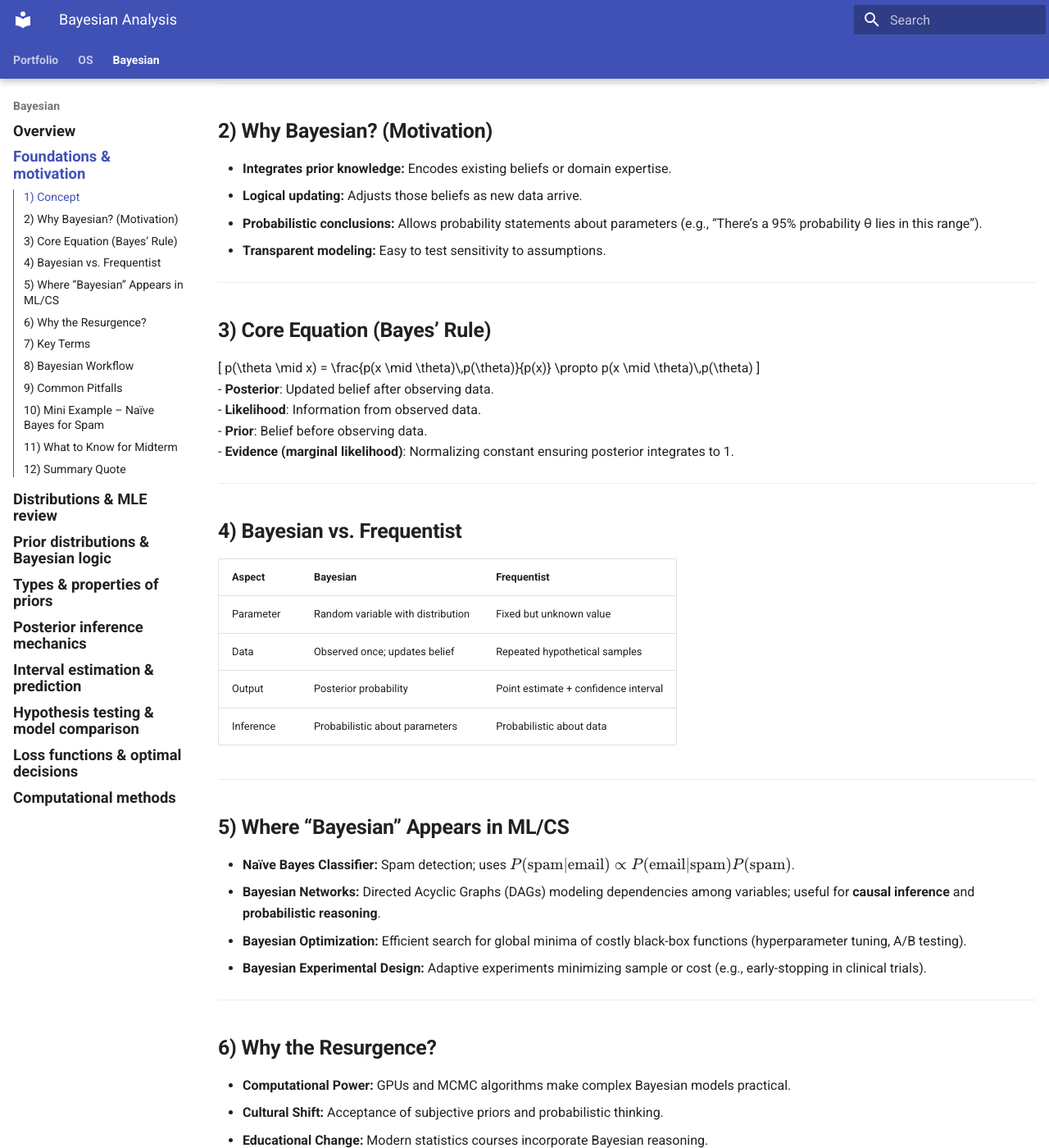
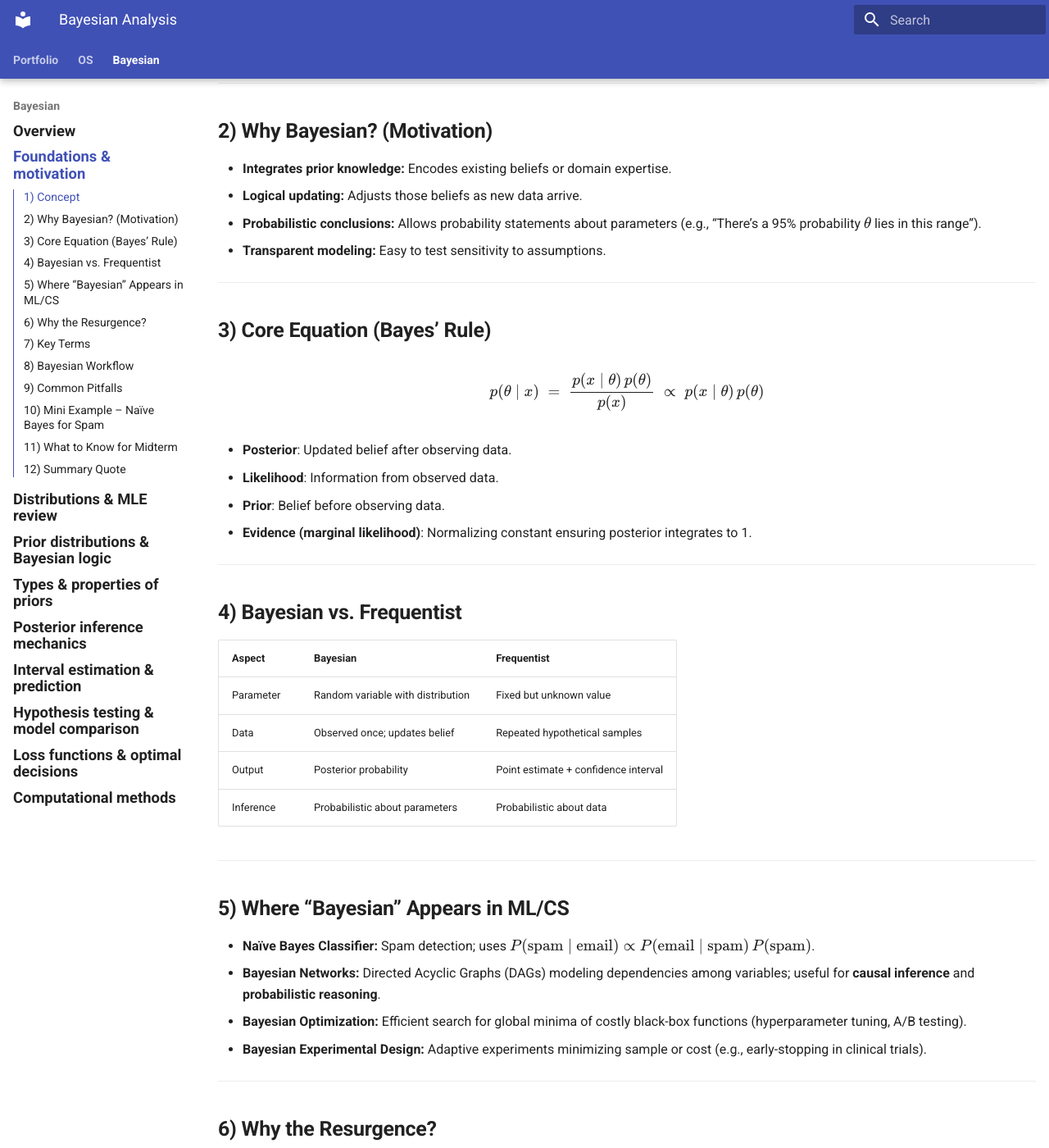
Before and after one commit to Jeongsoo-dev/ML_based_MR_CT_SeriesType_Detection, an MkDocs documentation site: the page built from docs/bayesian/foundations.md, in a window 1280 px wide and 1400 px high, scrolled down 387 px. Shown: the whole window at 82% size. Built offline with MkDocs 1.6.1 and Material for MkDocs 9.7.7, drawn with Linux system fonts in a browser that asks for light colours; some of the changed text lies outside the part shown.

Commit message:
Update foundations.md

```diff
--- a/docs/bayesian/foundations.md
+++ b/docs/bayesian/foundations.md
@@ -3,6 +3,7 @@ title: Bayesian Analysis
 hide:
   - title
 ---
+
 # 1. Bayesian foundations and motivation
 **Author:** Jeongsoo Pang
 
@@ -16,15 +17,16 @@ hide:
 ## **2) Why Bayesian? (Motivation)**
 - **Integrates prior knowledge:** Encodes existing beliefs or domain expertise.
 - **Logical updating:** Adjusts those beliefs as new data arrive.
-- **Probabilistic conclusions:** Allows probability statements about parameters (e.g., “There’s a 95% probability θ lies in this range”).
+- **Probabilistic conclusions:** Allows probability statements about parameters (e.g., “There’s a 95% probability $\theta$ lies in this range”).
 - **Transparent modeling:** Easy to test sensitivity to assumptions.
 
 ---
 
 ## **3) Core Equation (Bayes’ Rule)**
-\[
-p(\theta \mid x) = \frac{p(x \mid \theta)\,p(\theta)}{p(x)} \propto p(x \mid \theta)\,p(\theta)
-\]
+$$
+p(\theta \mid x) \;=\; \frac{p(x \mid \theta)\,p(\theta)}{p(x)} \;\propto\; p(x \mid \theta)\,p(\theta)
+$$
+
 - **Posterior**: Updated belief after observing data.
 - **Likelihood**: Information from observed data.
 - **Prior**: Belief before observing data.
@@ -43,7 +45,7 @@ p(\theta \mid x) = \frac{p(x \mid \theta)\,p(\theta)}{p(x)} \propto p(x \mid \th
 ---
 
 ## **5) Where “Bayesian” Appears in ML/CS**
-- **Naïve Bayes Classifier:** Spam detection; uses \(P(\text{spam} | \text{email}) \propto P(\text{email} | \text{spam})P(\text{spam})\).
+- **Naïve Bayes Classifier:** Spam detection; uses $P(\text{spam} \mid \text{email}) \propto P(\text{email} \mid \text{spam})\,P(\text{spam})$.
 - **Bayesian Networks:** Directed Acyclic Graphs (DAGs) modeling dependencies among variables; useful for **causal inference** and **probabilistic reasoning**.
 - **Bayesian Optimization:** Efficient search for global minima of costly black-box functions (hyperparameter tuning, A/B testing).
 - **Bayesian Experimental Design:** Adaptive experiments minimizing sample or cost (e.g., early-stopping in clinical trials).
@@ -58,16 +60,16 @@ p(\theta \mid x) = \frac{p(x \mid \theta)\,p(\theta)}{p(x)} \propto p(x \mid \th
 ---
 
 ## **7) Key Terms**
-- **Prior \(p(\theta)\):** Belief about θ before seeing data.
-- **Likelihood \(p(x|\theta)\):** Probability of data given θ.
-- **Posterior \(p(\theta|x)\):** Updated belief after seeing data.
-- **Evidence \(p(x)\):** Normalizing term for comparison across models.
-- **Predictive Distribution \(p(x_{new}|x)\):** Predicts unseen data, integrating over parameter uncertainty.
+- **Prior $p(\theta)$:** Belief about $\theta$ before seeing data.
+- **Likelihood $p(x \mid \theta)$:** Probability of data given $\theta$.
+- **Posterior $p(\theta \mid x)$:** Updated belief after seeing data.
+- **Evidence $p(x)$:** Normalizing term for comparison across models.
+- **Predictive Distribution $p(x_{\text{new}} \mid x)$:** Predicts unseen data, integrating over parameter uncertainty.
 
 ---
 
 ## **8) Bayesian Workflow**
-1. **Specify Prior:** Choose distribution for parameter θ.
+1. **Specify Prior:** Choose distribution for parameter $\theta$.
 2. **Select Likelihood:** Define model generating data.
 3. **Compute Posterior:** Combine prior and likelihood via Bayes’ rule.
 4. **Summarize Inference:** Use MAP, posterior mean, variance, or credible intervals.
@@ -84,9 +86,12 @@ p(\theta \mid x) = \frac{p(x \mid \theta)\,p(\theta)}{p(x)} \propto p(x \mid \th
 ---
 
 ## **10) Mini Example – Naïve Bayes for Spam**
-\[
-P(\text{spam} \mid \text{email}) \propto P(\text{email} \mid \text{spam})P(\text{spam})
-\]
+$$
+P(\text{spam} \mid \text{email})
+\;\propto\;
+P(\text{email} \mid \text{spam})\,P(\text{spam})
+$$
+
 - **Assumption:** Words are conditionally independent given class.
 - **Result:** Fast training, interpretable features, still used for baseline text classification.
 
@@ -103,5 +108,3 @@ P(\text{spam} \mid \text{email}) \propto P(\text{email} \mid \text{spam})P(\text
 
 ## **12) Summary Quote**
 > *Bayesian inference formalizes learning from data by updating prior beliefs with evidence to obtain a posterior. It enables rational, probabilistic reasoning for real-world uncertainty — foundational to modern machine learning and decision-making.*
-
----
```
